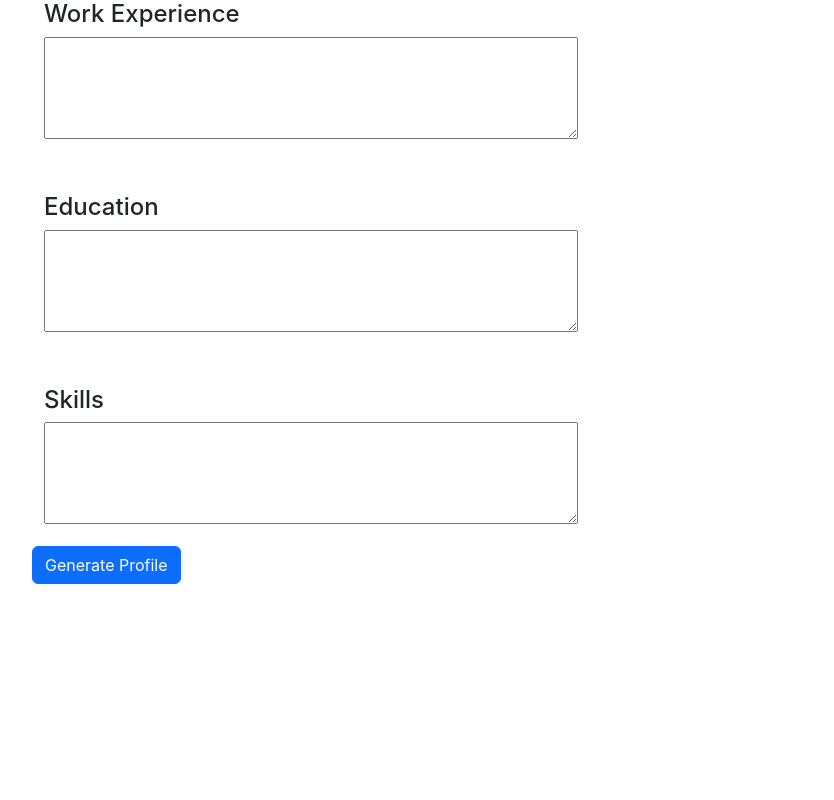
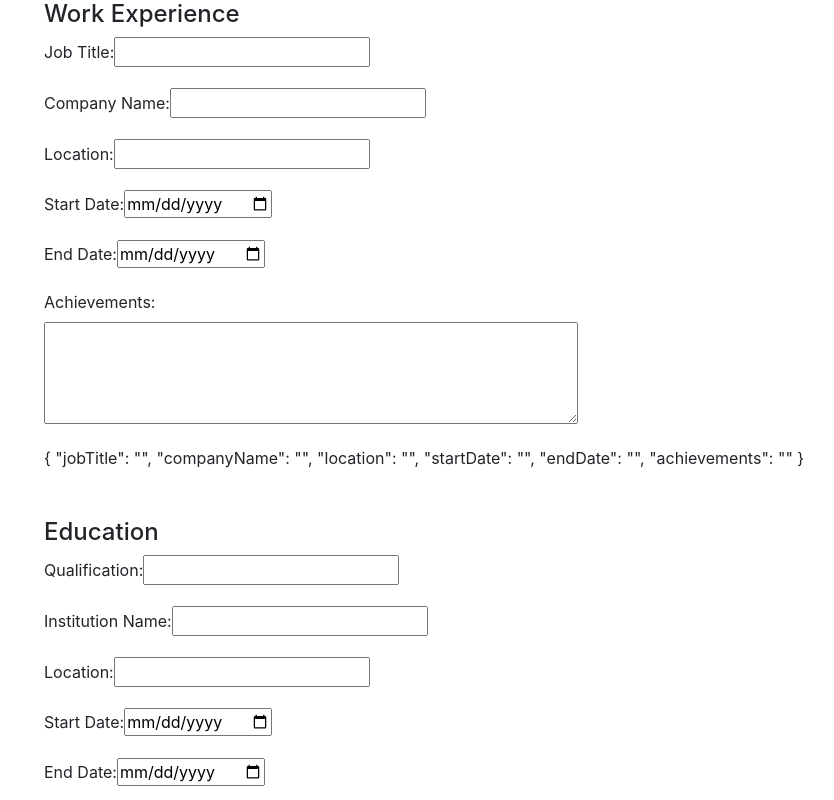
Before and after one commit to BVSanthosh/Portfolio-Website, a React (Create React App) app in the folder client/: page / in a window 1280 px wide. Shown: the part 640-1440 px from the top of the page, without its empty margins (50-884 px from the left). Before the commit the page ends 1224 px from the top, so only its background shows below. Built offline with nearby package versions, Linux system fonts and the light colour scheme.

Commit message:
improved structure for each section in the form page

```diff
--- a/client/src/components/Form/FormEducation.jsx
+++ b/client/src/components/Form/FormEducation.jsx
@@ -1,19 +1,101 @@
 import { useState } from 'react';
 
 function FormEducation() {
-    const [education, setEducation] = useState();
+    const [education, setEducation] = useState({
+        qualification: "",
+        institutionName: "",
+        location: "",
+        startDate: "",
+        endDate: "",
+        achievements: ""
+    });
 
     const handleChange = (e) => {
-        setEducation(e.target.value);
+        const { name, value } = e.target;
+
+        setEducation((prevState) => ({
+            ...prevState,
+            [name]: value
+        }));
     }
 
     return (
         <div className="container mt-5">
             <h4>Education</h4>
             <div className="mb-3">
+                <label htmlFor="qualification" className="form-label">
+                    Qualification:
+                </label>
+
+                <input
+                    type="text"
+                    name="qualification"
+                    id="qualification"
+                    onChange={handleChange}
+                    required
+                />
+            </div>
+            <div className="mb-3">
+                <label htmlFor="institution-name" className="form-label">
+                    Institution Name:
+                </label>
+
+                <input
+                    type="text"
+                    name="institutionName"
+                    id="institution-name"
+                    onChange={handleChange}
+                    required
+                />
+            </div>
+            <div className="mb-3">
+                <label htmlFor="location" className="form-label">
+                    Location:
+                </label>
+
+                <input
+                    type="text"
+                    name="location"
+                    id="location"
+                    onChange={handleChange}
+                    required
+                />
+            </div>
+            <div className="mb-3">
+                <label htmlFor="start-date" className="form-label">
+                    Start Date:
+                </label>
+
+                <input
+                    type="date"
+                    name="startDate"
+                    id="start-date"
+                    onChange={handleChange}
+                    required
+                />
+            </div>
+            <div className="mb-3">
+                <label htmlFor="end-date" className="form-label">
+                    End Date:
+                </label>
+
+                <input
+                    type="date"
+                    name="endDate"
+                    id="end-date"
+                    onChange={handleChange}
+                    required
+                />
+            </div>
+            <div className="mb-3">
+                <label htmlFor="achievements" className="form-label">
+                    Achievements:
+                </label>
+                <br/>
                 <textarea
-                    id="summary"
-                    value={education}
+                    id="achievements"
+                    name="achievements"
+                    value={education.achievements}
                     onChange={handleChange}
                     rows="4"
                     cols="50"
--- a/client/src/components/Form/FormExperience.jsx
+++ b/client/src/components/Form/FormExperience.jsx
@@ -1,19 +1,101 @@
 import { useState } from 'react';
 
 function FormExperience() {
-    const [experience, setExperience] = useState();
+    const [experience, setExperience] = useState({
+        jobTitle: "",
+        companyName: "",
+        location: "",
+        startDate: "",
+        endDate: "",
+        achievements: ""
+    });
 
     const handleChange = (e) => {
-        setExperience(e.target.value);
+        const { name, value } = e.target;
+
+        setExperience((prevState) => ({
+            ...prevState,
+            [name]: value
+        }));
     }
 
     return (
         <div className="container mt-5">
             <h4>Work Experience</h4>
             <div className="mb-3">
+                <label htmlFor="job-title" className="form-label">
+                    Job Title:
+                </label>
+
+                <input
+                    type="text"
+                    name="jobTitle"
+                    id="job-title"
+                    onChange={handleChange}
+                    required
+                />
+            </div>
+            <div className="mb-3">
+                <label htmlFor="company-name" className="form-label">
+                    Company Name:
+                </label>
+
+                <input
+                    type="text"
+                    name="companyName"
+                    id="company-name"
+                    onChange={handleChange}
+                    required
+                />
+            </div>
+            <div className="mb-3">
+                <label htmlFor="location" className="form-label">
+                    Location:
+                </label>
+
+                <input
+                    type="text"
+                    name="location"
+                    id="location"
+                    onChange={handleChange}
+                    required
+                />
+            </div>
+            <div className="mb-3">
+                <label htmlFor="start-date" className="form-label">
+                    Start Date:
+                </label>
+
+                <input
+                    type="date"
+                    name="startDate"
+                    id="start-date"
+                    onChange={handleChange}
+                    required
+                />
+            </div>
+            <div className="mb-3">
+                <label htmlFor="end-date" className="form-label">
+                    End Date:
+                </label>
+
+                <input
+                    type="date"
+                    name="endDate"
+                    id="end-date"
+                    onChange={handleChange}
+                    required
+                />
+            </div>
+            <div className="mb-3">
+                <label htmlFor="achievements" className="form-label">
+                    Achievements:
+                </label>
+                <br/>
                 <textarea
-                    id="summary"
-                    value={experience}
+                    id="achievements"
+                    name="achievements"
+                    value={experience.achievements}
                     onChange={handleChange}
                     rows="4"
                     cols="50"
--- a/client/src/components/Form/FormSkills.jsx
+++ b/client/src/components/Form/FormSkills.jsx
@@ -1,7 +1,7 @@
 import { useState } from 'react';
 
 function FormSkills() {
-    const [skills, setSkills] = useState();
+    const [skills, setSkills] = useState('');
 
     const handleChange = (e) => {
         setSkills(e.target.value);
@@ -11,12 +11,11 @@ function FormSkills() {
         <div className="container mt-5">
             <h4>Skills</h4>
             <div className="mb-3">
-                <textarea
-                    id="summary"
-                    value={skills}
+                <input
+                    type="text"
+                    id="skill"
+                    name="skill"
                     onChange={handleChange}
-                    rows="4"
-                    cols="50"
                     required
                 />
             </div>
--- a/client/src/components/Form/FormSummary.jsx
+++ b/client/src/components/Form/FormSummary.jsx
@@ -13,6 +13,7 @@ function FormSummary() {
             <div className="mb-3">
                 <textarea
                     id="summary"
+                    name="summary"
                     value={summary}
                     onChange={handleChange}
                     rows="4"
```
